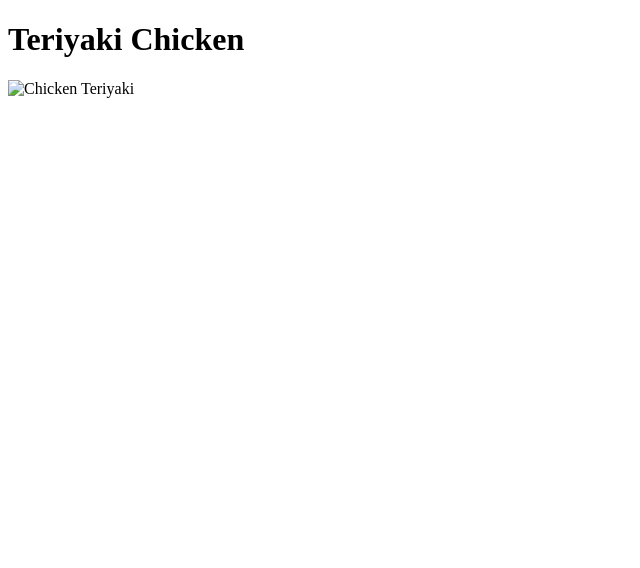
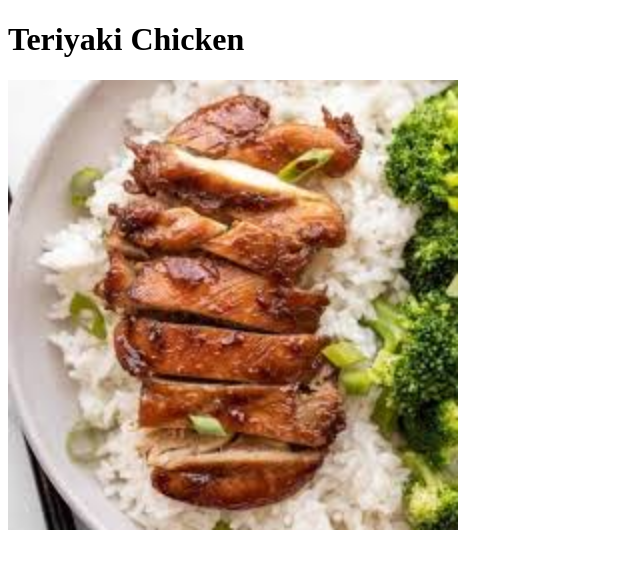
Before and after one commit to Ganya45/odin-recipes, a plain HTML site: page recipes/chickenteriyaki.html in a window 1280 px wide. Shown: the whole page, without its empty margins (0-640 px from the left). Drawn offline with Linux system fonts and the light colour scheme.

Commit message:
Fix the image link

```diff
--- a/recipes/chickenteriyaki.html
+++ b/recipes/chickenteriyaki.html
@@ -6,6 +6,6 @@
     </head>
     <body>
         <h1>Teriyaki Chicken</h1>
-        <img src="/repos/odin-recipes/images/chimken.jpeg" alt="Chicken Teriyaki">
+        <img src="../images/chimken.jpeg" alt="Chicken Teriyaki" height="450">
     </body>
 </html>
```
